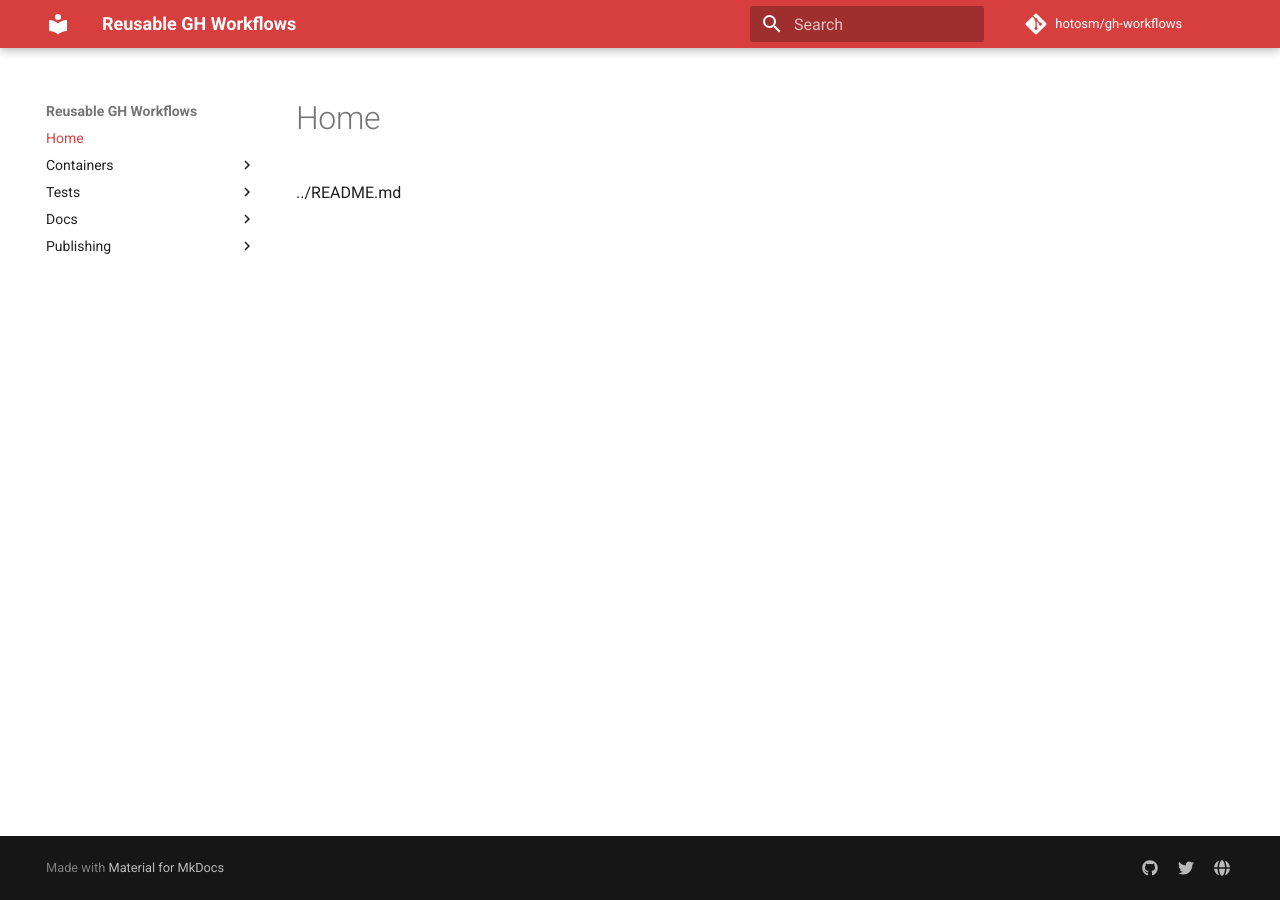
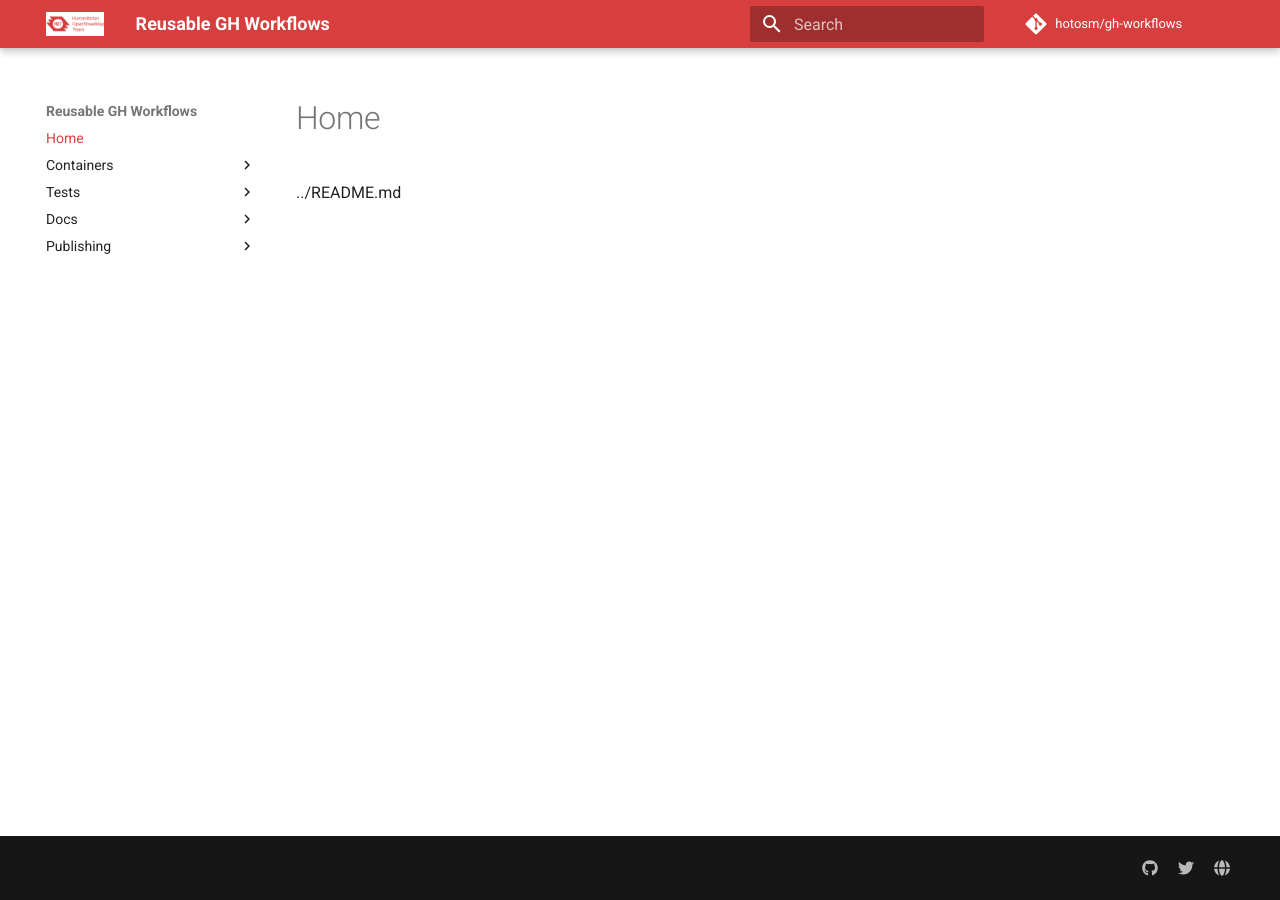
Before and after one commit to hotosm/gh-workflows, an MkDocs documentation site: the page built from docs/index.md, in a window 1280 px wide. Built offline with MkDocs 1.6.1 and Material for MkDocs 9.7.7, drawn with Linux system fonts in a browser that asks for light colours; comment, search, counter and statistics services are not loaded.

Commit message:
docs: add logo and favicon to docs

```diff
--- a/mkdocs.yml
+++ b/mkdocs.yml
@@ -15,11 +15,16 @@
       link: "https://twitter.com/hotosm"
     - icon: "fontawesome/solid/globe"
       link: "https://www.hotosm.org"
+  copyright: Copyright &copy; 2010 HOTOSM
+  generator: false
 
 theme:
   name: material
   palette:
     primary: custom
+  favicon: images/favicon.png
+  logo: images/hot_logo.png
+  # custom_dir: docs/overrides
 
 extra_css:
   - css/extra.css
```
Also changed, not shown: docs/images/favicon.png (added), docs/images/hot_logo.png (added).
